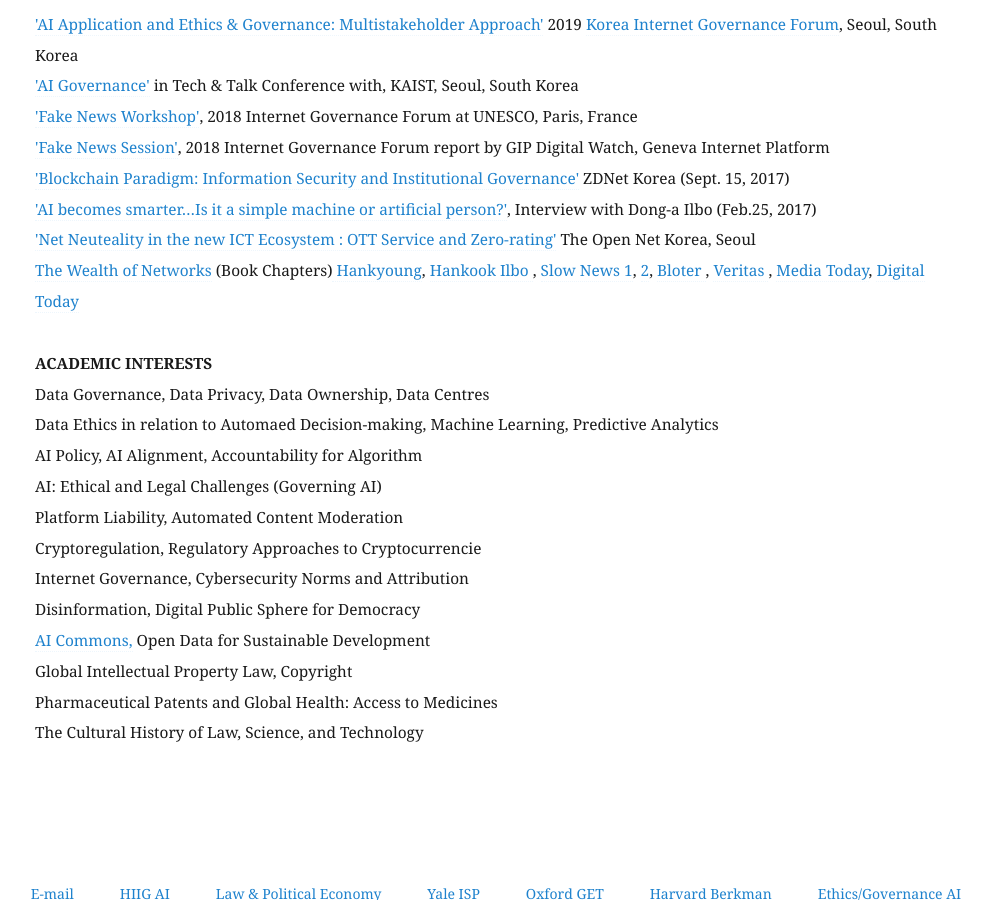
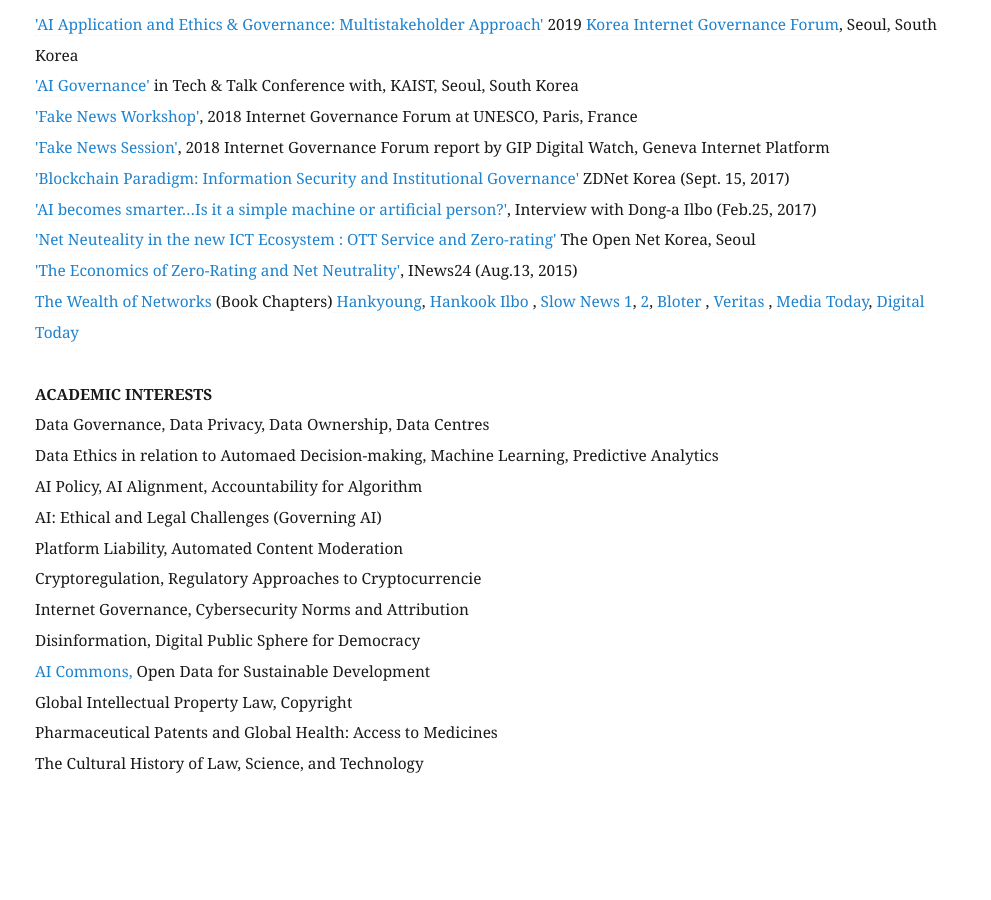
Before and after one commit to eunchangchoi/eunchangchoi.github.io, a Jekyll site: the page built from index.md, in a window 1280 px wide and 900 px high, scrolled down 2505 px. Shown: the whole window, without its empty margins (65-1056 px from the left). Built offline with Jekyll 4.4.1, drawn with Linux system fonts in a browser that asks for light colours.

Commit message:
Update index.md

```diff
--- a/index.md
+++ b/index.md
@@ -45,7 +45,8 @@
 <a href="http://www.zdnet.co.kr/view/?no=20170915172456&from=Mobile">'Blockchain Paradigm: Information Security and Institutional Governance'</a> ZDNet Korea (Sept. 15, 2017)<br>
  <a href="www.donga.com/news/article/all/20170225/83056178/1">'AI becomes smarter…Is it a simple machine or artificial person?'</a>, Interview with Dong-a Ilbo (Feb.25, 2017)<br>
  <a href="https://opennet.or.kr/wp-content/uploads/2015/08/발표자료-Net-Neutrality-OTT-Zero-ratinghandout-2015812-.pdf">'Net Neuteality in the new ICT Ecosystem : OTT Service and Zero-rating'</a> The Open Net Korea, Seoul<br>
-  <a href="http://wealthofnetworks.kr">The Wealth of Networks</a> (Book Chapters)<a href="http://https://www.hankyung.com/life/article/2015041693541"> Hankyoung</a>, <a href="http://https://www.hankookilbo.com/News/Read/201504171632164530"> Hankook Ilbo </a>, <a href="http://slownews.kr/50013"> Slow News 1</a>, <a href="https://slownews.kr/50036"> 2</a>, <a href="http://www.bloter.net/archives/241128"> Bloter </a>, <a href="http://www.veritas-a.com/news/articleView.html?idxno=164861"> Veritas </a>, <a href="http://www.mediatoday.co.kr/news/articleView.html?idxno=125603"> Media Today</a>, <a href="http://www.digitaltoday.co.kr/news/articleView.html?idxno=65605"> Digital Today </a>
+ <a href="www.inews24.com/view/913922"> 'The Economics of Zero-Rating and Net Neutrality'</a>, INews24 (Aug.13, 2015) <br>
+ <a href="http://wealthofnetworks.kr">The Wealth of Networks</a> (Book Chapters)<a href="http://https://www.hankyung.com/life/article/2015041693541"> Hankyoung</a>, <a href="http://https://www.hankookilbo.com/News/Read/201504171632164530"> Hankook Ilbo </a>, <a href="http://slownews.kr/50013"> Slow News 1</a>, <a href="https://slownews.kr/50036"> 2</a>, <a href="http://www.bloter.net/archives/241128"> Bloter </a>, <a href="http://www.veritas-a.com/news/articleView.html?idxno=164861"> Veritas </a>, <a href="http://www.mediatoday.co.kr/news/articleView.html?idxno=125603"> Media Today</a>, <a href="http://www.digitaltoday.co.kr/news/articleView.html?idxno=65605"> Digital Today </a>
     <br>
     <br>
   <strong> ACADEMIC INTERESTS </strong> <br>
```
